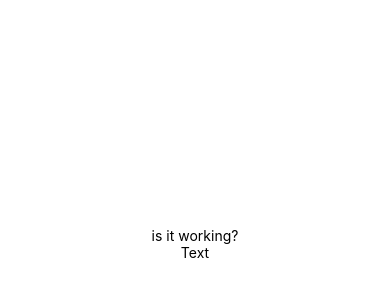
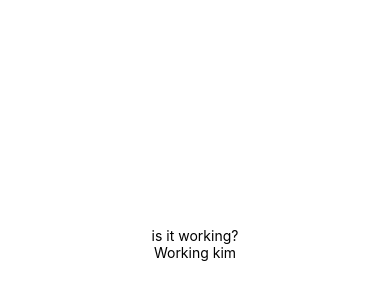
Before and after one commit to yuliaFl/CPAN213_Movies-n-Me, a React Native app: screen / in a window 390 px wide. Shown: the part 178-478 px from the top of the page. Built offline with nearby package versions, Linux system fonts and the light colour scheme.

Commit message:
kim work

```diff
--- a/App.js
+++ b/App.js
@@ -5,7 +5,7 @@ export default function App() {
   return (
     <View style={styles.container}>
       <Text>is it working?</Text>
-      <Text>Text</Text>
+      <Text>Working kim</Text>
       <StatusBar style="auto" />
     </View>
   );
```
